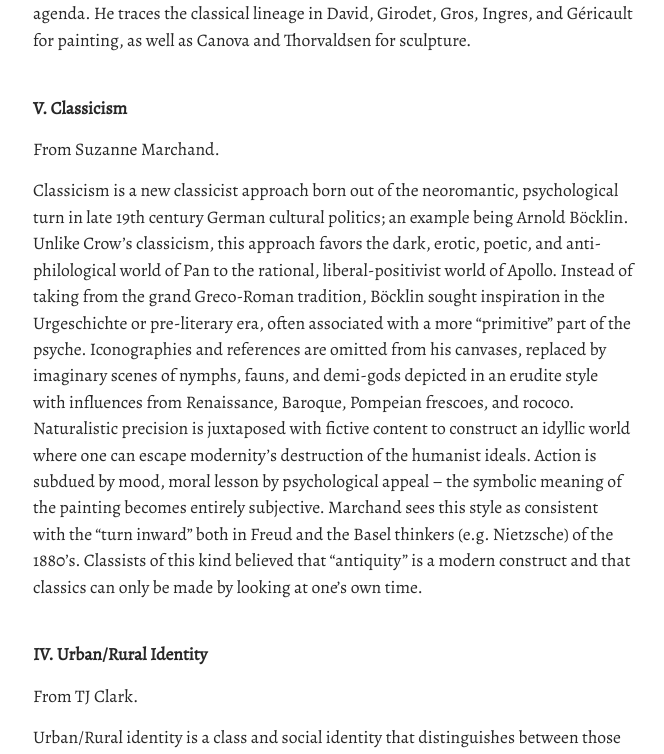
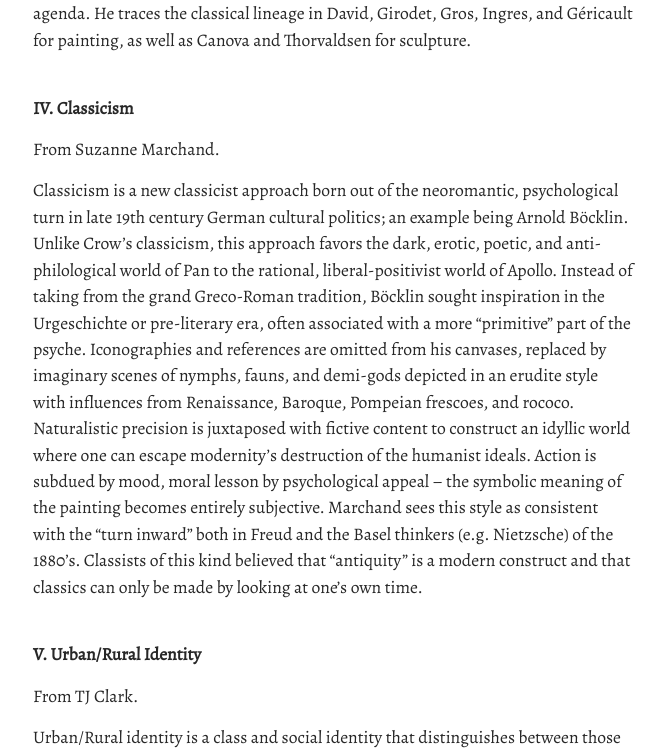
Before and after one commit to tchau3/120817, a Jekyll site: the page built from _posts/2017-12-09-glossary.markdown, in a window 1280 px wide and 1400 px high, scrolled down 1595 px. Shown: the part 164-918 px from the top of the window, without its empty margins (307-971 px from the left). Built offline with Jekyll 4.4.1, drawn with Linux system fonts in a browser that asks for light colours.

```diff
--- a/_posts/2017-12-09-glossary.markdown
+++ b/_posts/2017-12-09-glossary.markdown
@@ -26,14 +26,14 @@ categories: research
   Traditionally, classisicm refers to the adoption of Greco-Roman tropes in the genre of history paintings. In the eighteenth to nineteenth century, however, Davidian Classicism underwent major overhaul. For one, artists began to emulate recent or contemporary masters in addition to ancient masters, and contemporary events are now acceptable as subjects. Meanwhile, more flexible modes of expression in the vein of Romanticism prevailed, and we are seeing more episodic, decentering compositions, more dynamic gestures, more vibrant colors, and more atmospheric buildup. Politically, Classicism became easily appropriated by any ideology, and are loaded with both Republican (Géricault) and Royalist (Ingres) ideals. Lastly, the “hero” is lost (e.g. Gros) and, remerges as a beaten, vulnerable individual (e.g. Géricault). Overall, Crow argues that antique forms have lost their original signification and are only drawn on by artists and patrons to serve their own agenda. He traces the classical lineage in David, Girodet, Gros, Ingres, and Géricault for painting, as well as Canova and Thorvaldsen for sculpture.
 
   <br>
-  **V. Classicism**
+  **IV. Classicism**
 
   From Suzanne Marchand.
 
   Classicism is a new classicist approach born out of the neoromantic, psychological turn in late 19th century German cultural politics; an example being Arnold Böcklin. Unlike Crow’s classicism, this approach favors the dark, erotic, poetic, and anti-philological world of Pan to the rational, liberal-positivist world of Apollo. Instead of taking from the grand Greco-Roman tradition, Böcklin sought inspiration in the Urgeschichte or pre-literary era, often associated with a more “primitive” part of the psyche. Iconographies and references are omitted from his canvases, replaced by imaginary scenes of nymphs, fauns, and demi-gods depicted in an erudite style with influences from Renaissance, Baroque, Pompeian frescoes, and rococo. Naturalistic precision is juxtaposed with fictive content to construct an idyllic world where one can escape modernity’s destruction of the humanist ideals. Action is subdued by mood, moral lesson by psychological appeal -- the symbolic meaning of the painting becomes entirely subjective. Marchand sees this style as consistent with the “turn inward” both in Freud and the Basel thinkers (e.g. Nietzsche) of the 1880’s. Classists of this kind believed that “antiquity” is a modern construct and that classics can only be made by looking at one’s own time.
 
   <br>
-  **IV. Urban/Rural Identity**
+  **V. Urban/Rural Identity**
 
   From TJ Clark.
 
```
